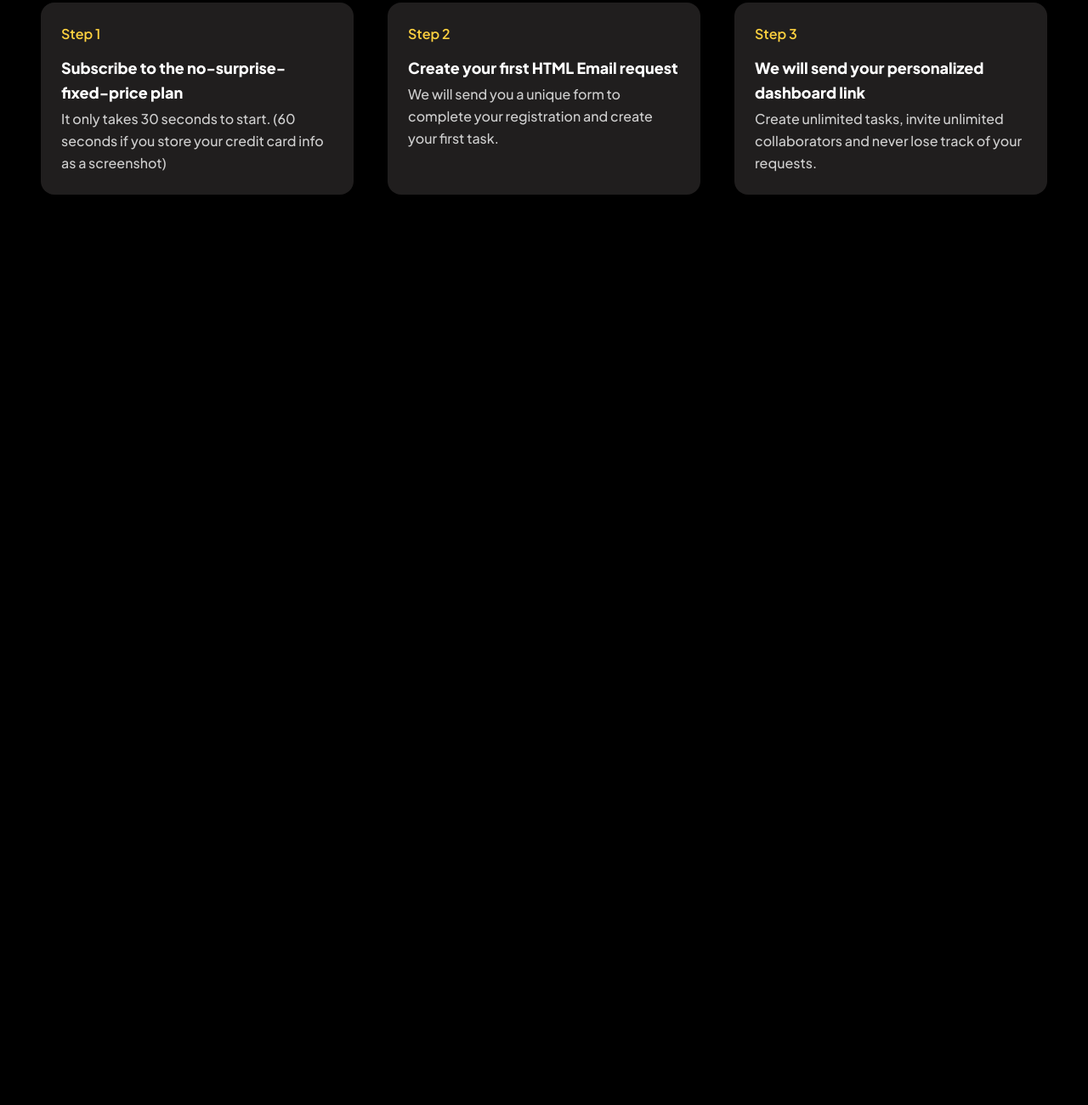
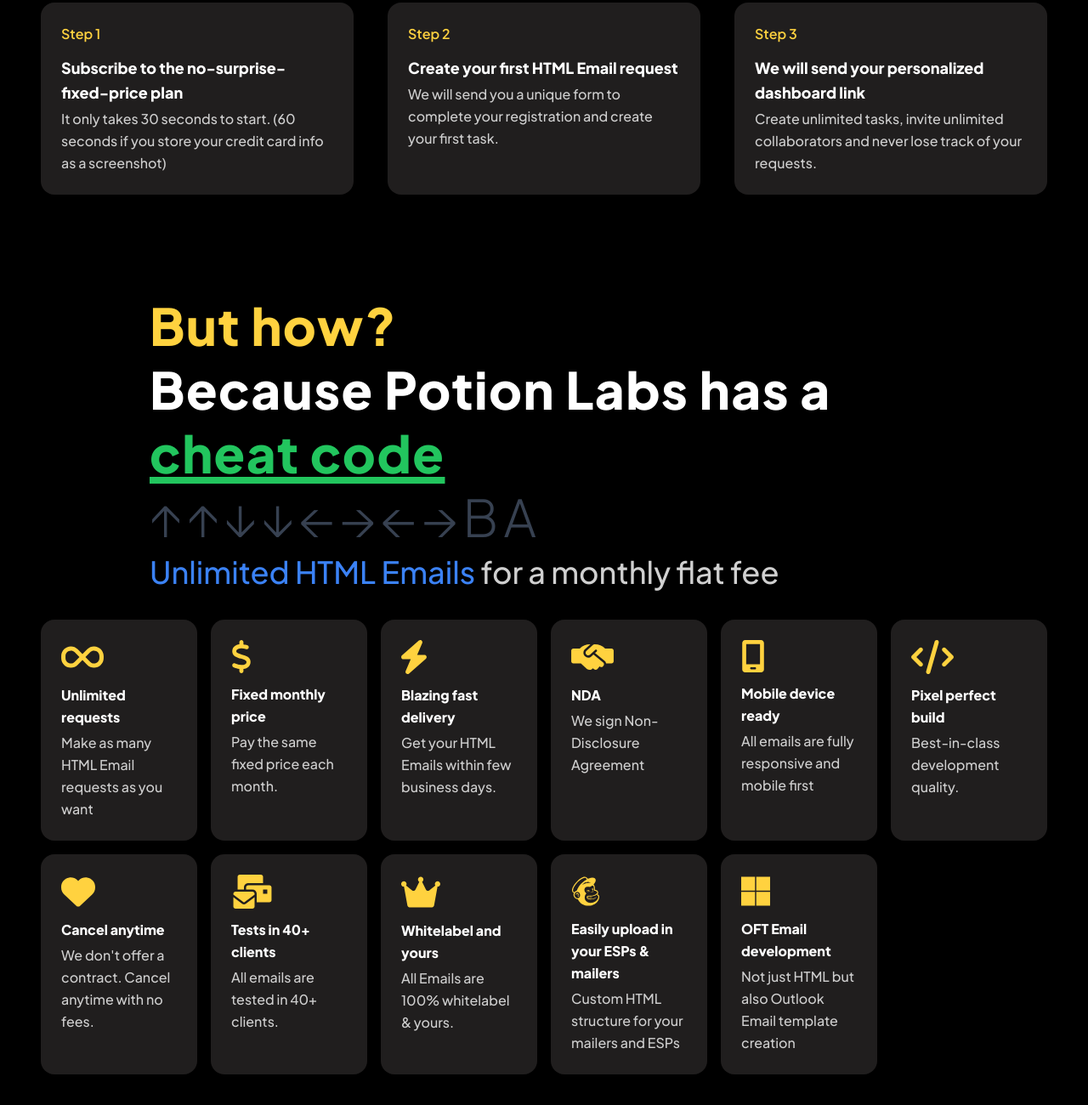
Before and after one commit to demirelio/potionlabs-marketing, a Gatsby site: page / in a window 1280 px wide. Shown: the part 1934-3234 px from the top of the page at 85% size. Before the commit the page ends 2199 px from the top, so only its background shows below. Built offline with nearby package versions, Linux system fonts and the light colour scheme; Gatsby itself is replaced by a stand-in of ours.

Commit message:
feature section done

```diff
--- /dev/null
+++ b/src/components/Features.js
@@ -0,0 +1,17 @@
+import React from "react"
+
+export default function Features() {
+  return (
+    <section className="max-w-5xl py-[36px] px-[24px] lg:px-[48px] lg:pt-20 lg:mx-auto grid gap-2 lg:min-w-[1024px]">
+      <h2 className="font-jakarta800 text-white text-3xl md:text-4xl lg:text-5xl xl:text-6xl tracking-wide lg:leading-tight xl:leading-tight">
+      <span className="text-[#FFD23F]">But how?</span><br/>
+      Because Potion Labs has a <span className="underline decoration-4 lg:decoration-8 decoration-green-500 text-green-500">cheat code</span><br/> <span className="text-gray-700 font-jakarta300 tracking-widest">↑↑↓↓←→←→BA</span>
+      </h2>
+      <div className="lg:max-w-3xl">
+      <p className="font-jakarta500 text-[#d0d0d0] text-lg md:text-xl  md:leading-relaxed lg:text-4xl">
+      <span className="text-blue-500">Unlimited HTML Emails</span> for a monthly flat fee
+      </p>
+      </div>
+    </section>
+  )
+}
--- /dev/null
+++ b/src/components/feature-list.js
@@ -0,0 +1,75 @@
+import React from "react"
+import { StaticImage } from "gatsby-plugin-image"
+
+export const FeatureList  = () => {
+  return (
+    <section className="grid grid-cols-2 md:grid-cols-4 lg:grid-cols-6 gap-4 pt-0 pb-[36px] px-[24px] lg:px-[48px] mx-auto justify-center">
+      <div className="bg-[#201E1E] rounded-2xl p-6 flex flex-col gap-1 max-w-xs">
+        <StaticImage src="../../static/infinity.svg" alt="Infinity" className="w-[50px]" />
+        <p className="font-jakarta800 text-[#fff] text-base pt-2 md:leading-relaxed">Unlimited requests</p>
+        <p className="font-jakarta500 text-[#d0d0d0] text-base  md:leading-relaxed">Make as many HTML Email requests as you want</p>
+      </div>
+
+      <div className="bg-[#201E1E] rounded-2xl p-6 flex flex-col gap-1 max-w-xs">
+        <StaticImage src="../../static/dollar.svg" alt="Infinity" className="w-[24px]" />
+        <p className="font-jakarta800 text-[#fff] text-base pt-2 md:leading-relaxed">Fixed monthly price</p>
+        <p className="font-jakarta500 text-[#d0d0d0] text-base  md:leading-relaxed">Pay the same fixed price each month.</p>
+      </div>
+
+      <div className="bg-[#201E1E] rounded-2xl p-6 flex flex-col gap-1 max-w-xs">
+        <StaticImage src="../../static/bolt.svg" alt="Infinity" className="w-[30px]" />
+        <p className="font-jakarta800 text-[#fff] text-base pt-2 md:leading-relaxed">Blazing fast delivery</p>
+        <p className="font-jakarta500 text-[#d0d0d0] text-base  md:leading-relaxed">Get your HTML Emails within few business days.</p>
+      </div>
+
+      <div className="bg-[#201E1E] rounded-2xl p-6 flex flex-col gap-1 max-w-xs">
+        <StaticImage src="../../static/handshake.svg" alt="Infinity" className="w-[50px]" />
+        <p className="font-jakarta800 text-[#fff] text-base pt-2 md:leading-relaxed">NDA</p>
+        <p className="font-jakarta500 text-[#d0d0d0] text-base  md:leading-relaxed">We sign Non-Disclosure Agreement</p>
+      </div>
+
+      <div className="bg-[#201E1E] rounded-2xl p-6 flex flex-col gap-1 max-w-xs">
+        <StaticImage src="../../static/mobile.svg" alt="Infinity" className="w-[28px]" />
+        <p className="font-jakarta800 text-[#fff] text-base pt-2 md:leading-relaxed">Mobile device ready</p>
+        <p className="font-jakarta500 text-[#d0d0d0] text-base  md:leading-relaxed">All emails are fully responsive and mobile first</p>
+      </div>
+
+      <div className="bg-[#201E1E] rounded-2xl p-6 flex flex-col gap-1 max-w-xs">
+        <StaticImage src="../../static/code.svg" alt="Infinity" className="w-[50px]" />
+        <p className="font-jakarta800 text-[#fff] text-base pt-2 md:leading-relaxed">Pixel perfect build</p>
+        <p className="font-jakarta500 text-[#d0d0d0] text-base  md:leading-relaxed">Best-in-class development quality.</p>
+      </div>
+
+      <div className="bg-[#201E1E] rounded-2xl p-6 flex flex-col gap-1 max-w-xs">
+        <StaticImage src="../../static/heart.svg" alt="Infinity" className="w-[40px]" />
+        <p className="font-jakarta800 text-[#fff] text-base pt-2 md:leading-relaxed">Cancel anytime</p>
+        <p className="font-jakarta500 text-[#d0d0d0] text-base  md:leading-relaxed">We don't offer a contract. Cancel anytime with no fees.</p>
+      </div>
+
+      <div className="bg-[#201E1E] rounded-2xl p-6 flex flex-col gap-1 max-w-xs">
+        <StaticImage src="../../static/envelope.svg" alt="Infinity" className="max-w-[50px]" />
+        <p className="font-jakarta800 text-[#fff] text-base pt-2 md:leading-relaxed">Tests in 40+ clients</p>
+        <p className="font-jakarta500 text-[#d0d0d0] text-base  md:leading-relaxed">All emails are tested in 40+ clients.</p>
+      </div>
+
+      <div className="bg-[#201E1E] rounded-2xl p-6 flex flex-col gap-1 max-w-xs">
+        <StaticImage src="../../static/crown.svg" alt="Infinity" className="max-w-[46px]" />
+        <p className="font-jakarta800 text-[#fff] text-base pt-2 md:leading-relaxed">Whitelabel and yours</p>
+        <p className="font-jakarta500 text-[#d0d0d0] text-base  md:leading-relaxed">All Emails are 100% whitelabel & yours.</p>
+      </div>
+
+      <div className="bg-[#201E1E] rounded-2xl p-6 flex flex-col gap-1 max-w-xs">
+        <StaticImage src="../../static/mailchimp.svg" alt="Infinity" className="w-[34px]" />
+        <p className="font-jakarta800 text-[#fff] text-base pt-2 md:leading-relaxed">Easily upload in your ESPs & mailers</p>
+        <p className="font-jakarta500 text-[#d0d0d0] text-base  md:leading-relaxed">Custom HTML structure for your mailers and ESPs</p>
+      </div>
+
+      <div className="bg-[#201E1E] rounded-2xl p-6 flex flex-col gap-1 max-w-xs">
+        <StaticImage src="../../static/microsoft.svg" alt="Infinity" className="w-[34px]" />
+        <p className="font-jakarta800 text-[#fff] text-base pt-2 md:leading-relaxed">OFT Email development</p>
+        <p className="font-jakarta500 text-[#d0d0d0] text-base  md:leading-relaxed">Not just HTML but also Outlook Email template creation</p>
+      </div>
+
+    </section>
+  );
+};
--- a/src/components/social-proof.js
+++ b/src/components/social-proof.js
@@ -4,9 +4,9 @@
 export default function SocialProof() {
   return (
     <section className="max-w-5xl py-[36px] px-[24px] lg:px-[48px] lg:pt-20 lg:mx-auto grid gap-8 xl:min-w-[1024px]">
-      <h1 className="font-jakarta800 text-white text-3xl md:text-4xl lg:text-5xl xl:text-6xl tracking-wide xl:leading-none">
+      <h2 className="font-jakarta800 text-white text-3xl md:text-4xl lg:text-5xl xl:text-6xl tracking-wide xl:leading-none">
         You are in good hands
-      </h1>
+      </h2>
       <div className="lg:max-w-lg">
       <StaticImage src="../../static/quote-left-solid.svg" alt="Quote left" className="m-0 max-w-[16px]" />
       <p className="font-jakarta500 text-[#d0d0d0] text-base  md:leading-relaxed">
--- a/src/pages/index.js
+++ b/src/pages/index.js
@@ -1,5 +1,7 @@
 import React from "react"
 import Advantages from "../components/Advantages"
+import { FeatureList } from "../components/feature-list"
+import Features from "../components/Features"
 import { Hero } from "../components/Hero"
 import Layout from "../components/Layout"
 import { Nav } from "../components/Nav"
@@ -14,6 +16,8 @@
       <SocialProof />
       <Advantages />
       <Steps />
+      <Features />
+      <FeatureList />
   </Layout>
   )
 }
```
Also changed, not shown: static/bolt.svg (added), static/code.svg (added), static/crown.svg (added), static/dollar.svg (added), static/envelope.svg (added), static/handshake.svg (added), static/heart.svg (added), static/infinity.svg (added), static/mailchimp.svg (added), static/microsoft.svg (added), static/mobile.svg (added).
